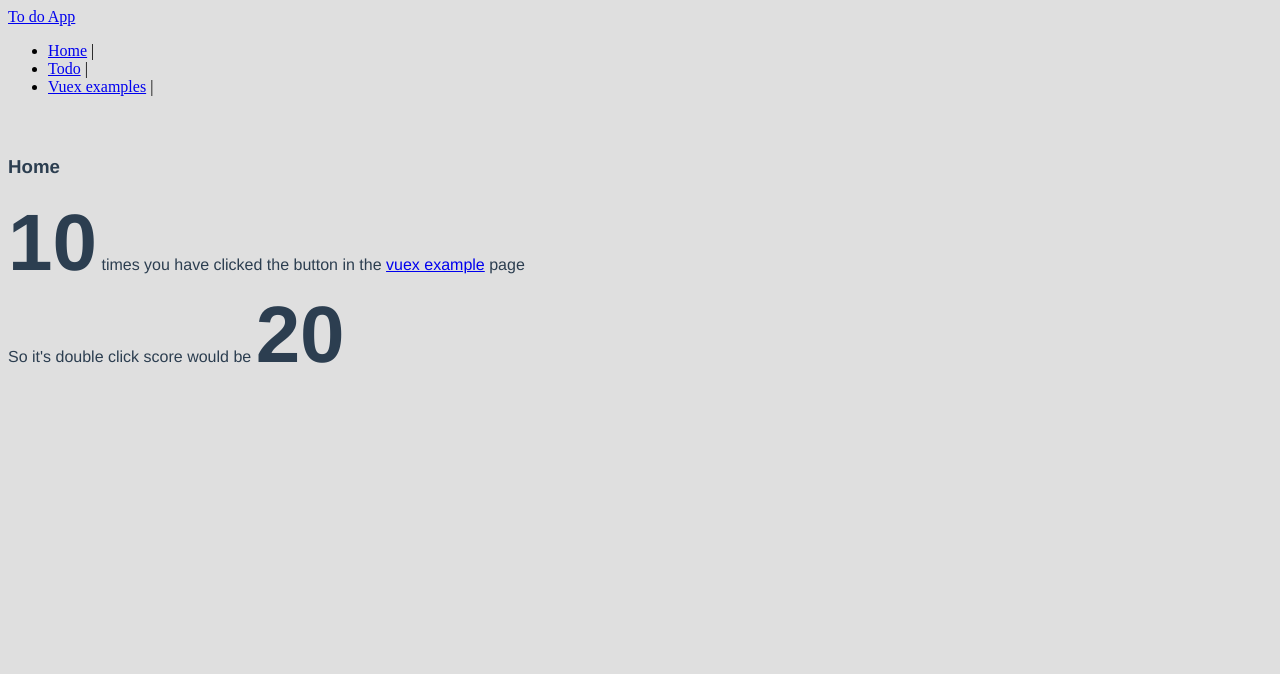
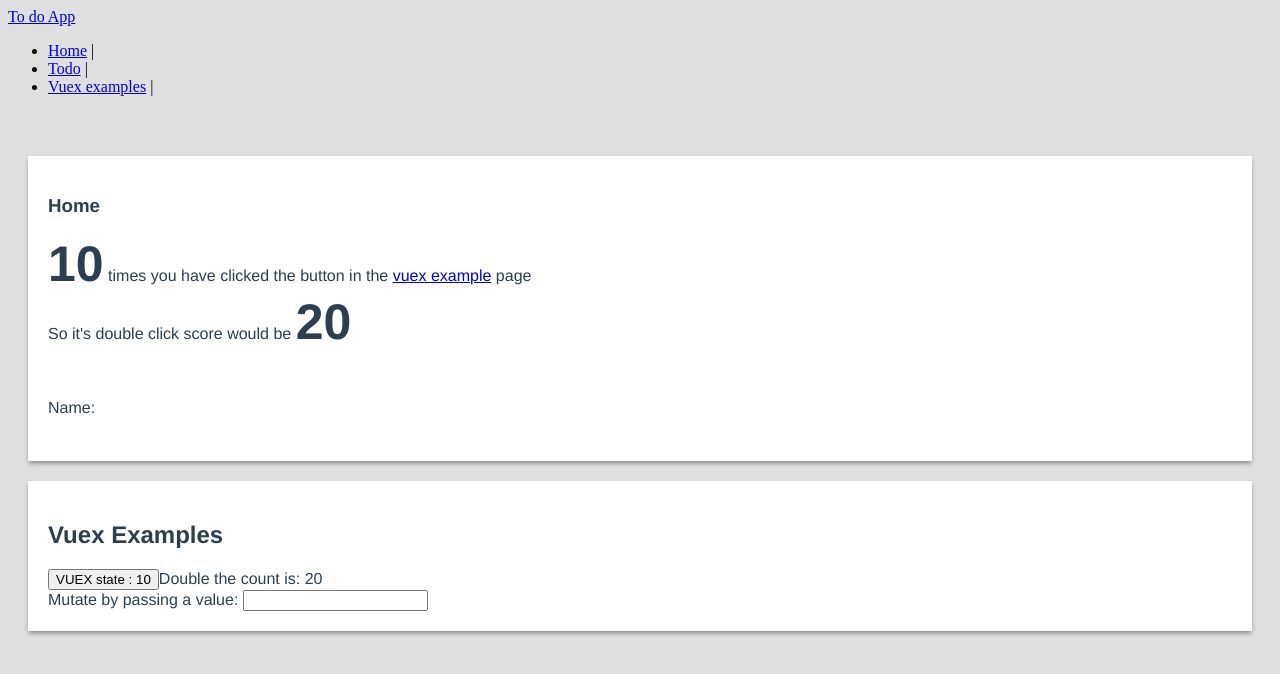
Before and after one commit to arshadasgar/vue-project-route, a Vue app in the folder todo-route/: page / in a window 1280 px wide. Shown: the top 674 px of the page. Built offline with nearby package versions, Linux system fonts and the light colour scheme.

Commit message:
Change axios to vuex

```diff
--- a/todo-route/src/components/HelloWorld.vue
+++ b/todo-route/src/components/HelloWorld.vue
@@ -1,26 +1,50 @@
 <template>
-  <div>
-    <h3>Home</h3>
-    <p>
-      <b>{{ counter }}</b> times you have clicked the button in the <a href="#/vuex">vuex example</a> page <br>
-      So it's double click score would be <b>{{ dblClickCounter }}</b><br>
-    </p>
+  <div class="row">
+    <div class="col-md-6">
+      <div class="card">
+        <h3>Home</h3>
+        <p>
+          <b>{{ counter }}</b> times you have clicked the button in the
+          <a href="#/vuex">vuex example</a> page
+          <br>So it's double click score would be
+          <b>{{ dblClickCounter }}</b>
+          <br>
+        </p>
+        <p>
+          Name:
+          <b>{{ fetchName }}</b>
+        </p>
+      </div>
+    </div>
+    <div class="col-md-6">
+      <div class="card">
+        <VuexExample/>
+      </div>
+    </div>
   </div>
 </template>
 <script>
+import VuexExample from "./VuexExample";
+
 export default {
+  components: {
+    VuexExample
+  },
   computed: {
     counter: function() {
       return this.$store.state.counter;
     },
     dblClickCounter: function() {
-      return this.$store.getters.doubleTheClicks
+      return this.$store.getters.doubleTheClicks;
+    },
+    fetchName: function() {
+      return this.$store.state.examplename;
     }
   }
 };
 </script>
 <style lang="">
-  b {
-    font-size: 80px;
-  }
+b {
+  font-size: 50px;
+}
 </style>
--- a/todo-route/src/components/Todo.vue
+++ b/todo-route/src/components/Todo.vue
@@ -4,7 +4,7 @@
       <h3>Manage tasks</h3>
     </div>
     <div class="col-md-4">
-      <TodoAdd @addtask="addTask" />
+      <TodoAdd @addtask="addTask"/>
     </div>
     <div class="col-md-4">
       <TodoList :pendingtasks="pendingTasks" @markascomplete="markAsComplete"/>
@@ -29,20 +29,11 @@ export default {
   },
   data: function() {
     return {
-      pendingTasks: [],
       completedTasks: [],
       newId: 101
     };
   },
-  created: function() {
-    this.fetchTasks();
-  },
   methods: {
-    fetchTasks: function() {
-      axios.get("http://api.test").then(resp => {
-        this.pendingTasks = resp.data.pending;
-      });
-    },
     markAsComplete: function(task, index) {
       this.completedTasks.push(task);
       this.pendingTasks.splice(index, 1);
@@ -51,13 +42,18 @@ export default {
       this.pendingTasks.push(task);
       this.completedTasks.splice(index, 1);
     },
-    addTask: function(task){
+    addTask: function(task) {
       let taskObj = {
         id: this.newId,
         title: task
-      }
-      this.pendingTasks.push(taskObj)
-      this.newId++
+      };
+      this.pendingTasks.push(taskObj);
+      this.newId++;
+    }
+  },
+  computed: {
+    pendingTasks: function() {
+      return this.$store.state.pendingTasks.pending;
     }
   }
 };
--- a/todo-route/src/components/TodoItemView.vue
+++ b/todo-route/src/components/TodoItemView.vue
@@ -2,7 +2,7 @@
   <div class="row">
     <div class="col-md-12">
       <div class="card">
-        <h3>{{task.title}}</h3>
+        <h3>{{ getTask.title }}</h3>
       </div>
     </div>
   </div>
@@ -11,20 +11,10 @@
 import axios from "axios";
 export default {
   name: "TodoItemView",
-  data: function() {
-    return {
-      task: {}
-    };
-  },
-  created: function() {
-    this.fetchTask(this.$route.params.id);
-  },
-  methods: {
-    fetchTask: function(taskId) {
-      let task_id = parseInt(taskId);
-      axios.get("http://api.test").then(resp => {
-        this.task = _.find(resp.data.pending, { id: task_id });
-      });
+  computed: {
+    getTask: function() {
+      let task_id = parseInt(this.$route.params.id)
+      return _.find(this.$store.state.pendingTasks.pending, { id: task_id })
     }
   }
 };
--- a/todo-route/src/components/VuexExample.vue
+++ b/todo-route/src/components/VuexExample.vue
@@ -3,11 +3,20 @@
     <h2>Vuex Examples</h2>
     <button class="btn btn-raised btn-danger" @click="incrementCount">VUEX state : {{ counter }}</button>
     <label for>Double the count is: {{ doubleCounter }}</label>
+    <div>
+        Mutate by passing a value:
+        <input type="text" v-model="exampleName">
+    </div>
   </div>
 </template>
 <script>
 export default {
   name: "VuexExample",
+  data: function(){
+      return {
+          exampleName: this.$store.state.examplename
+      }
+  },
   methods: {
     incrementCount: function() {
       this.$store.commit("incrementCounter");
@@ -20,6 +29,11 @@ export default {
     doubleCounter: function() {
       return this.$store.getters.doubleTheClicks;
     }
+  },
+  watch: {
+      exampleName: function(value) {
+        this.$store.commit('changeName', value)
+      }
   }
 };
 </script>
--- a/todo-route/src/store.js
+++ b/todo-route/src/store.js
@@ -5,7 +5,24 @@ Vue.use(Vuex)
 
 export const store = new Vuex.Store({
     state: {
-        counter: 10
+        counter: 10,
+        examplename: '',
+        pendingTasks: {
+            "pending": [{
+                    "id": 1,
+                    "title": "First task"
+                },
+                {
+                    "id": 2,
+                    "title": "Second task"
+                },
+                {
+                    "id": 3,
+                    "title": "Third task"
+                }
+            ]
+        }
+
     },
     getters: {
         doubleTheClicks: state => {
@@ -15,6 +32,9 @@ export const store = new Vuex.Store({
     mutations: {
         incrementCounter: state => {
             state.counter++
+        },
+        changeName : (state, newName) => {
+            state.examplename = newName
         }
     }
 })
```
Also changed, not shown: todo-route/src/tasks.json (added, +15 -0 lines).
